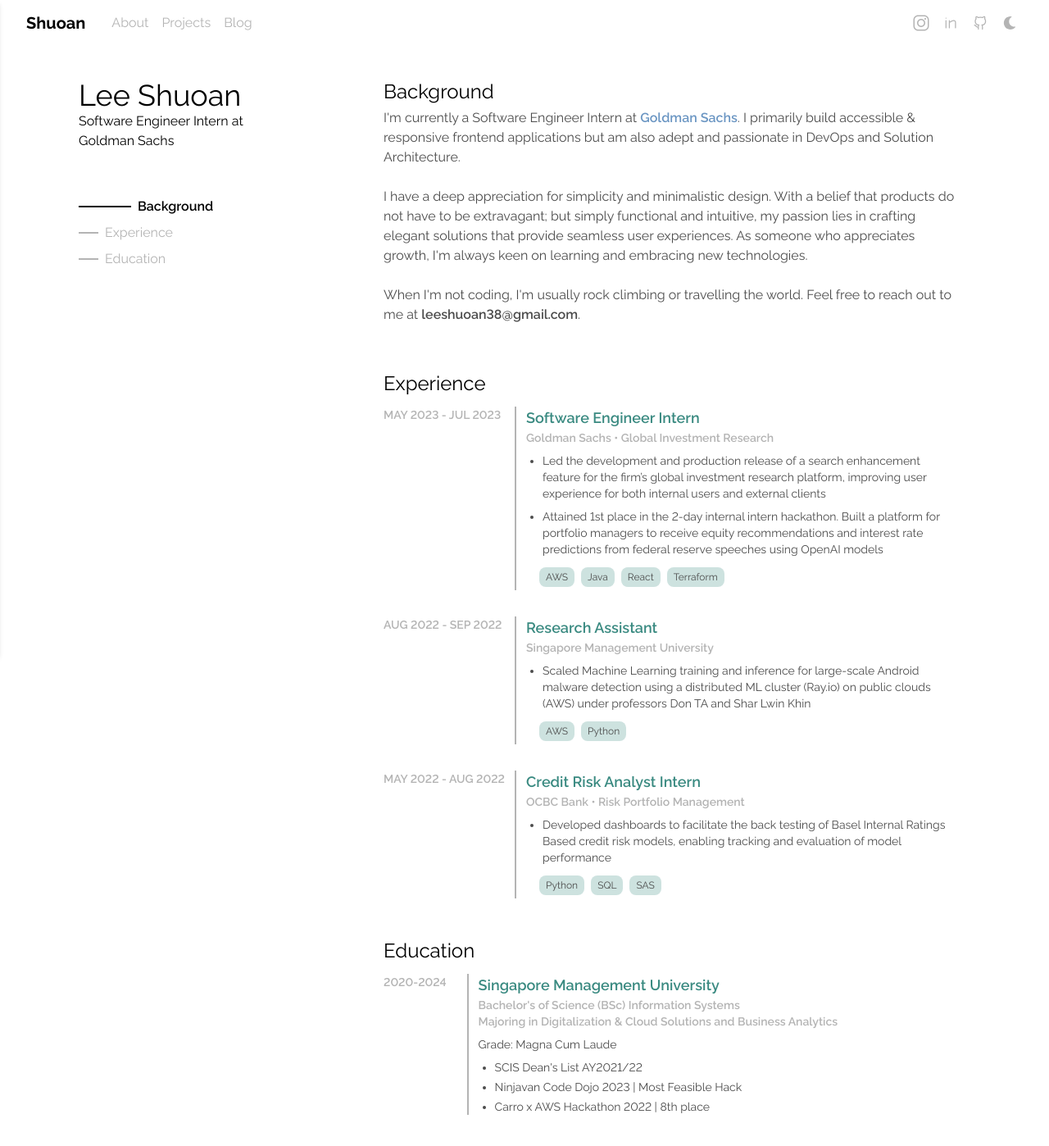
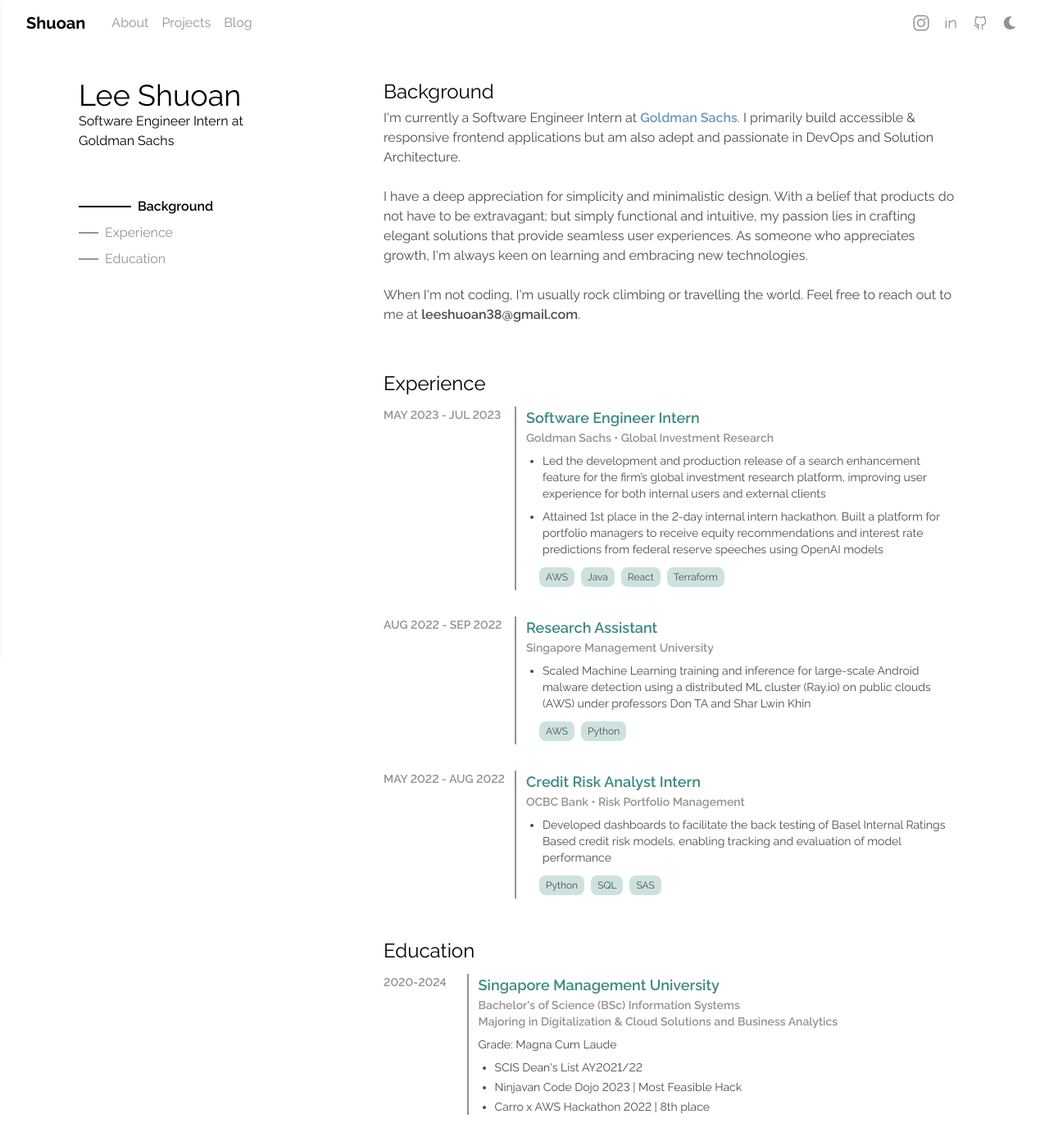
Before and after one commit to leeshuoan/shuoan-site, a Next.js app: page /about in a window 1280 px wide. Shown: the top 1398 px of the page at 82% size. Built offline with nearby package versions, Linux system fonts and the light colour scheme.

Commit message:
style: update colour system

```diff
--- a/components/ExperienceCard.tsx
+++ b/components/ExperienceCard.tsx
@@ -41,22 +41,22 @@ const ExperienceCard: React.FC<ExperienceCardProps> = ({
     >
       <div className="px-3 md:px-5 py-2">
         <div className="flex">
-          <div className="text-sm font-semibold text-[#B4B4B4] min-w-[5.6rem] md:min-w-[9.25rem] dark:text-opacity-60 dark:text-[#B4B4B4]">
+          <div className="text-sm font-semibold text-[#939393] min-w-[5.6rem] md:min-w-[9.25rem] dark:text-opacity-60 dark:text-[#BCBCBC]">
             {date}
           </div>
-          <div className="border mx-3 border-[#B4B4B4] dark:border-opacity-60 dark:border-[#B4B4B4]"></div>
+          <div className="border mx-3 border-[#939393] dark:border-opacity-60 dark:border-[#939393]"></div>
           <div>
             <div className="text-lg font-semibold text-[#3A8A81] dark:text-[#4DB8AC]">
               {title}
             </div>
-            <div className="text-sm font-semibold text-[#B4B4B4] dark:text-opacity-60 dark:text-[#B4B4B4] mb-1">
+            <div className="text-sm font-semibold text-[#939393] dark:text-opacity-60 dark:text-[#BCBCBC] mb-1">
               {company}
             </div>
             <ul className="list-disc pl-5">
               {content.map((item, index) => (
                 <li
                   key={index}
-                  className="text-sm text-[#4C4C4C] dark:text-[#B4B4B4] mt-2"
+                  className="text-sm text-[#4C4C4C] dark:text-[#BCBCBC] mt-2"
                 >
                   {item}
                 </li>
@@ -66,7 +66,7 @@ const ExperienceCard: React.FC<ExperienceCardProps> = ({
               {skills.map((skill, index) => (
                 <div
                   key={index}
-                  className="text-xs px-2 py-1 bg-[#3A8A81] bg-opacity-25 text-[#4C4C4C] dark:text-[#B4B4B4] rounded-lg m-1 transition-all duration-300"
+                  className="text-xs px-2 py-1 bg-[#3A8A81] bg-opacity-25 text-[#4C4C4C] dark:text-[#BCBCBC] rounded-lg m-1 transition-all duration-300"
                 >
                   {skill}
                 </div>
--- a/components/Navbar.tsx
+++ b/components/Navbar.tsx
@@ -55,20 +55,20 @@ const Navbar = () => {
               <Link href="/" className="overflow-hidden relative inline-block group">
                 <span style={{ height: "1.5px" }} className="absolute text-xl font-bold dark:text-white bg-[#4DBBAC] bottom-0 transform origin-right scale-x-0 transition-transform duration-300 group-hover:origin-left group-hover:scale-x-100">FillerText</span>
                 <span className="text-xl font-bold  absolute flex w-full left-0 transform origin-right translate-x-full transition-transform duration-300 ease-in-out group-hover:translate-x-0 text-[#4DBBAC]"><HomeIcon /> Home</span>
-                <span className="text-xl font-bold text-black dark:text-[#B4B4B4] inline-block transition-transform duration-300 ease-in-out group-hover:translate-x-[-200%]">Shuoan</span>
+                <span className="text-xl font-bold text-black dark:text-white inline-block transition-transform duration-300 ease-in-out group-hover:translate-x-[-200%]">Shuoan</span>
               </Link>
 
               <div className={`hidden sm:flex items-center`}>
                 <div className="ml-8 flex it items-center gap-4">
-                  <Link href="/about" className='relative group text-[#B4B4B4] dark:hover:text-[#4DBBAC] hover:text-[#4DB8AC]'>
+                  <Link href="/about" className='relative group text-[#939393] dark:hover:text-[#4DBBAC] hover:text-[#4DB8AC]'>
                     <span style={{ height: "1.5px" }} className="absolute w-full  rounded-md bg-[#4DBBAC] bottom-0 left-0 origin-right transform scale-x-0 transition-transform duration-300 ease-in-out  group-hover:origin-left group-hover:scale-x-100"></span>
                     About
                   </Link>
-                  <Link href="/projects" className=' relative group text-[#B4B4B4] dark:hover:text-[#4DBBAC] hover:text-[#4DB8AC]'>
+                  <Link href="/projects" className=' relative group text-[#939393] dark:hover:text-[#4DBBAC] hover:text-[#4DB8AC]'>
                     <span style={{ height: "1.5px" }} className="absolute w-full  rounded-md bg-[#4DBBAC] bottom-0 left-0 origin-right transform scale-x-0 transition-transform duration-300 ease-in-out  group-hover:origin-left group-hover:scale-x-100"></span>
                     Projects
                   </Link>
-                  <Link href="/blog" className='relative group text-[#B4B4B4] dark:hover:text-[#4DBBAC] hover:text-[#4DB8AC]'>
+                  <Link href="/blog" className='relative group text-[#939393] dark:hover:text-[#4DBBAC] hover:text-[#4DB8AC]'>
                     <span style={{ height: "1.5px" }} className="absolute w-full  rounded-md bg-[#4DBBAC] bottom-0 left-0 origin-right transform scale-x-0 transition-transform duration-300 ease-in-out  group-hover:origin-left group-hover:scale-x-100"></span>
                     Blog
                   </Link>
@@ -77,16 +77,16 @@ const Navbar = () => {
             </div>
 
             <div className={`flex items-center gap-1`}>
-              <Link href='https://www.instagram.com/sa._.climbs' target='_blank' className='hidden sm:flex text-[#B4B4B4] rounded-full hover:shadow-lg hover:text-white p-0.5 hover:bg-gradient-to-br from-[#fdf497] via-[#fd5949] to-[#285AEB] via-[#d6249f]'>
+              <Link href='https://www.instagram.com/sa._.climbs' target='_blank' className='hidden sm:flex text-[#939393] rounded-full hover:shadow-lg hover:text-white p-0.5 hover:bg-gradient-to-br from-[#fdf497] via-[#fd5949] to-[#285AEB] via-[#d6249f]'>
                 <InstagramIcon className="items-center h-6 w-6 m-0.5 " />
               </Link>
-              <Link href='https://www.linkedin.com/in/lee-shuoan' target='_blank' className='hidden sm:flex text-[#B4B4B4] rounded-full hover:shadow-lg hover:text-white p-0.5 hover:bg-[#0A66C2]'>
+              <Link href='https://www.linkedin.com/in/lee-shuoan' target='_blank' className='hidden sm:flex text-[#939393] rounded-full hover:shadow-lg hover:text-white p-0.5 hover:bg-[#0A66C2]'>
                 <LinkedInIcon className=" items-center h-6 w-6 m-0.5 " />
               </Link>
-              <Link href='https://www.github.com/leeshuoan' target='_blank' className='hidden sm:flex text-[#B4B4B4] rounded-full hover:shadow-lg p-0.5 hover:text-black hover:bg-[#F5F7F9] dark:hover:bg-[#30363D] dark:hover:text-white'>
+              <Link href='https://www.github.com/leeshuoan' target='_blank' className='hidden sm:flex text-[#939393] rounded-full hover:shadow-lg p-0.5 hover:text-black hover:bg-[#F5F7F9] dark:hover:bg-[#30363D] dark:hover:text-white'>
                 <GithubIcon className="items-center h-6 w-6 m-0.5 " />
               </Link>
-              <div onClick={toggleDarkMode} className={`${isDarkMode ? 'hover:text-[#D69C11] hover:bg-[#D69C11]' : 'flex hover:text-[#243F6F] hover:bg-[#243F6F]'} rounded-full hover:cursor-pointer hover:shadow-lg p-0.5 text-[#B4B4B4]  hover:bg-opacity-20`}>
+              <div onClick={toggleDarkMode} className={`${isDarkMode ? 'hover:text-[#D69C11] hover:bg-[#D69C11]' : 'flex hover:text-[#243F6F] hover:bg-[#243F6F]'} rounded-full hover:cursor-pointer hover:shadow-lg p-0.5 text-[#939393]  hover:bg-opacity-20`}>
                 {isDarkMode ? <FaSun className='items-center m-1.5' /> : <FaMoon className='items-center m-1.5' />}
               </div>
 
@@ -94,7 +94,7 @@ const Navbar = () => {
                 <button
                   ref={toggleButtonRef}
                   onClick={toggleMenu}
-                  className="text-xl font-bold px-2 py-1 text-black dark:text-[#B4B4B4]"
+                  className="text-xl font-bold px-2 py-1 text-black dark:text-[#BCBCBC]"
                 >
                   <FaBars />
                 </button>
--- a/pages/about.tsx
+++ b/pages/about.tsx
@@ -88,13 +88,13 @@ const About = (): JSX.Element => {
               onClick={() => scrollToSection("background")}
               className={`flex items-center cursor-pointer mb-2 ${currentSection === "background"
                 ? "text-black dark:text-white font-semibold"
-                : "text-[#B4B4B4]"
+                : "text-[#939393]"
                 }`}
             >
               <div
                 className={`h-0.5 ${currentSection === "background"
                   ? "w-16 dark:bg-white bg-black"
-                  : "w-6 bg-[#B4B4B4]"
+                  : "w-6 bg-[#939393]"
                   } mr-2 transition-all duration-300`}
               ></div>
               <div className="text-base">Background</div>
@@ -103,13 +103,13 @@ const About = (): JSX.Element => {
               onClick={() => scrollToSection("experience")}
               className={`flex items-center cursor-pointer mb-2 ${currentSection === "experience"
                 ? "text-black dark:text-white font-semibold"
-                : "text-[#B4B4B4]"
+                : "text-[#939393]"
                 }`}
             >
               <div
                 className={`h-0.5 ${currentSection === "experience"
                   ? "w-16 dark:bg-white bg-black"
-                  : "w-6 bg-[#B4B4B4]"
+                  : "w-6 bg-[#939393]"
                   } mr-2 transition-all duration-300`}
               ></div>
               <div className="text-base">Experience</div>
@@ -118,13 +118,13 @@ const About = (): JSX.Element => {
               onClick={() => scrollToSection("education")}
               className={`flex items-center cursor-pointer mb-2 ${currentSection === "education"
                 ? "text-black dark:text-white font-semibold"
-                : "text-[#B4B4B4]"
+                : "text-[#939393]"
                 }`}
             >
               <div
                 className={`h-0.5 ${currentSection === "education"
                   ? "w-16 dark:bg-white bg-black"
-                  : "w-6 bg-[#B4B4B4]"
+                  : "w-6 bg-[#939393]"
                   } mr-2 transition-all duration-300`}
               ></div>
               <div className="text-base">Education</div>
@@ -139,7 +139,7 @@ const About = (): JSX.Element => {
           >
             Background
           </div>
-          <div className="text-base text-[#4C4C4C] dark:text-[#B4B4B4] px-3 md:pl-5">
+          <div className="text-base text-[#4C4C4C] dark:text-[#BCBCBC] px-3 md:pl-5">
             I&#39;m currently a Software Engineer Intern at{" "}
             <span className="text-[#6B96C3] font-semibold">Goldman Sachs</span>.
             I primarily build accessible & responsive frontend applications but
@@ -216,31 +216,31 @@ const About = (): JSX.Element => {
           <div className="mb-14 group hover:bg-[#F5F7F9] dark:hover:bg-[#2D333A] hover:shadow-lg rounded-lg overflow-hidden w-full transition-[all] duration-300 ease-in-out">
             <div className="px-3 md:px-5 py-2">
               <div className="flex">
-                <div className="text-sm font-semibold text-[#B4B4B4] min-w-[5.6rem] dark:text-opacity-60 dark:text-[#B4B4B4]">
+                <div className="text-sm font-semibold text-[#939393] min-w-[5.6rem] dark:text-opacity-60 dark:text-[#BCBCBC]">
                   2020-2024
                 </div>
-                <div className="border mx-3 border-[#B4B4B4] dark:border-opacity-60 dark:border-[#B4B4B4]"></div>
+                <div className="border mx-3 border-[#939393] dark:border-opacity-60 dark:border-[#939393]"></div>
                 <div>
                   <div className="text-lg font-semibold text-[#3A8A81] dark:text-[#4DB8AC]">
                     Singapore Management University
                   </div>
-                  <div className="text-sm font-semibold text-[#B4B4B4] dark:text-opacity-60 dark:text-[#B4B4B4] mb-1">
+                  <div className="text-sm font-semibold text-[#939393] dark:text-opacity-60 dark:text-[#BCBCBC] mb-1">
                     Bachelor&#39;s of Science (BSc) Information Systems
                     <br />
                     Majoring in Digitalization & Cloud Solutions and Business
                     Analytics
                   </div>
-                  <p className="text-sm text-[#4C4C4C] dark:text-[#B4B4B4] mt-2">
+                  <p className="text-sm text-[#4C4C4C] dark:text-[#BCBCBC] mt-2">
                     Grade: Magna Cum Laude
                   </p>
                   <ul className="list-disc pl-5">
-                    <li className="text-sm text-[#4C4C4C] dark:text-[#B4B4B4] mt-2">
+                    <li className="text-sm text-[#4C4C4C] dark:text-[#BCBCBC] mt-2">
                       SCIS Dean&#39;s List AY2021/22
                     </li>
-                    <li className="text-sm text-[#4C4C4C] dark:text-[#B4B4B4] mt-1">
+                    <li className="text-sm text-[#4C4C4C] dark:text-[#BCBCBC] mt-1">
                       Ninjavan Code Dojo 2023 | Most Feasible Hack
                     </li>
-                    <li className="text-sm text-[#4C4C4C] dark:text-[#B4B4B4] mt-1">
+                    <li className="text-sm text-[#4C4C4C] dark:text-[#BCBCBC] mt-1">
                       Carro x AWS Hackathon 2022 | 8th place
                     </li>
                   </ul>
--- a/pages/projects.tsx
+++ b/pages/projects.tsx
@@ -19,7 +19,7 @@ const projects = () => {
         <CorporatePassApplication />
 
       </div >
-      <p className="text-base text-center text-[#4C4C4C] dark:text-[#B4B4B4] mb-20">View more projects at my <a href="https://github.com/leeshuoan" target='_blank' className="font-semibold hover:text-[#4DBBAC] dark:hover:text-[#4DBBAC]">Github</a>!</p>
+      <p className="text-base text-center text-[#4C4C4C] dark:text-[#BCBCBC] mb-20">View more projects at my <a href="https://github.com/leeshuoan" target='_blank' className="font-semibold hover:text-[#4DBBAC] dark:hover:text-[#4DBBAC]">Github</a>!</p>
     </>
   );
 };
```
Also changed, not shown: components/projects/AuthenticationSystem.tsx (+7 -7 lines), components/projects/CorporatePassApplication.tsx (+5 -5 lines), components/projects/RedditTwitterPipeline.tsx (+5 -5 lines), pages/blog.tsx (+6 -6 lines), pages/index.tsx (+5 -5 lines).
